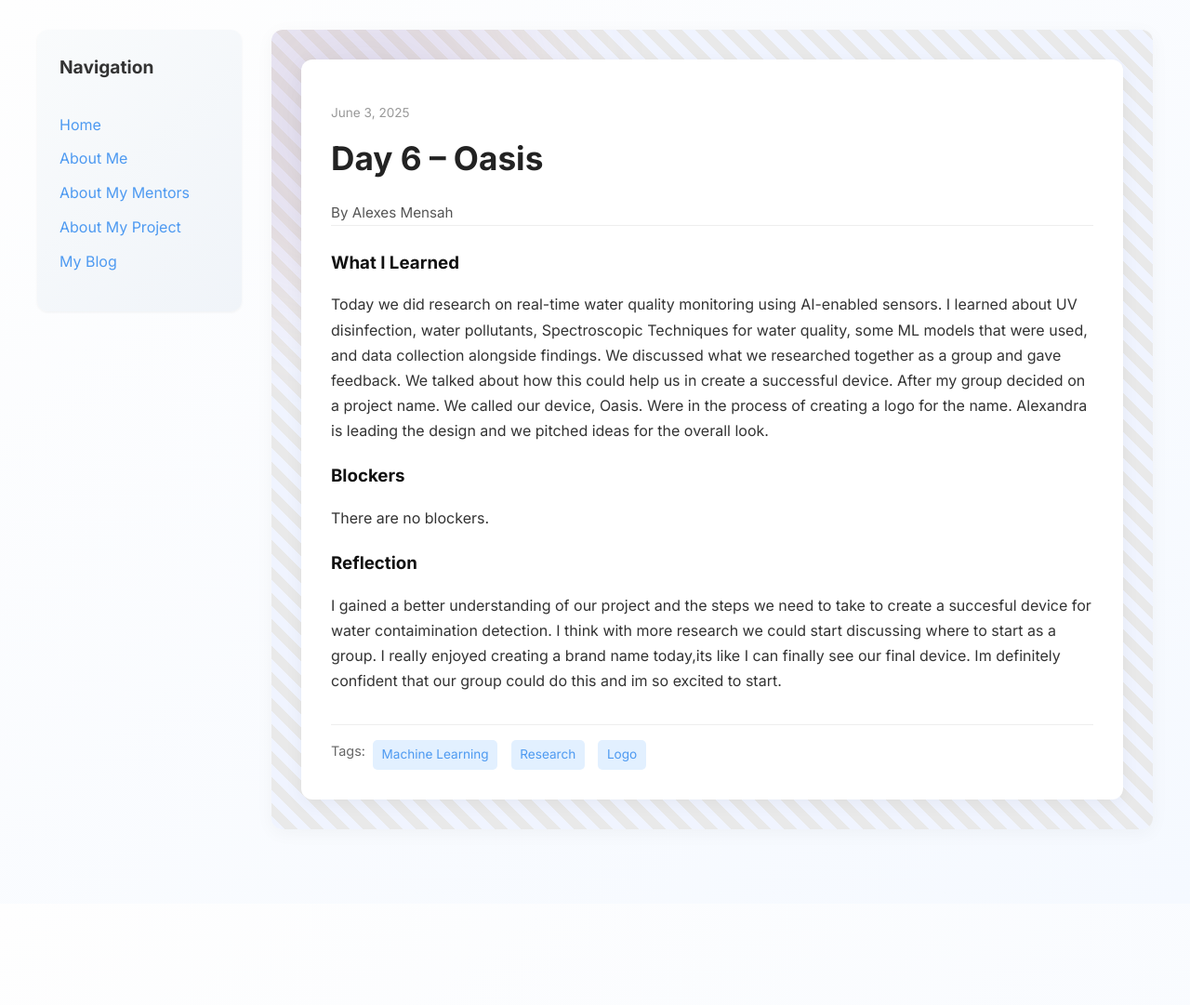
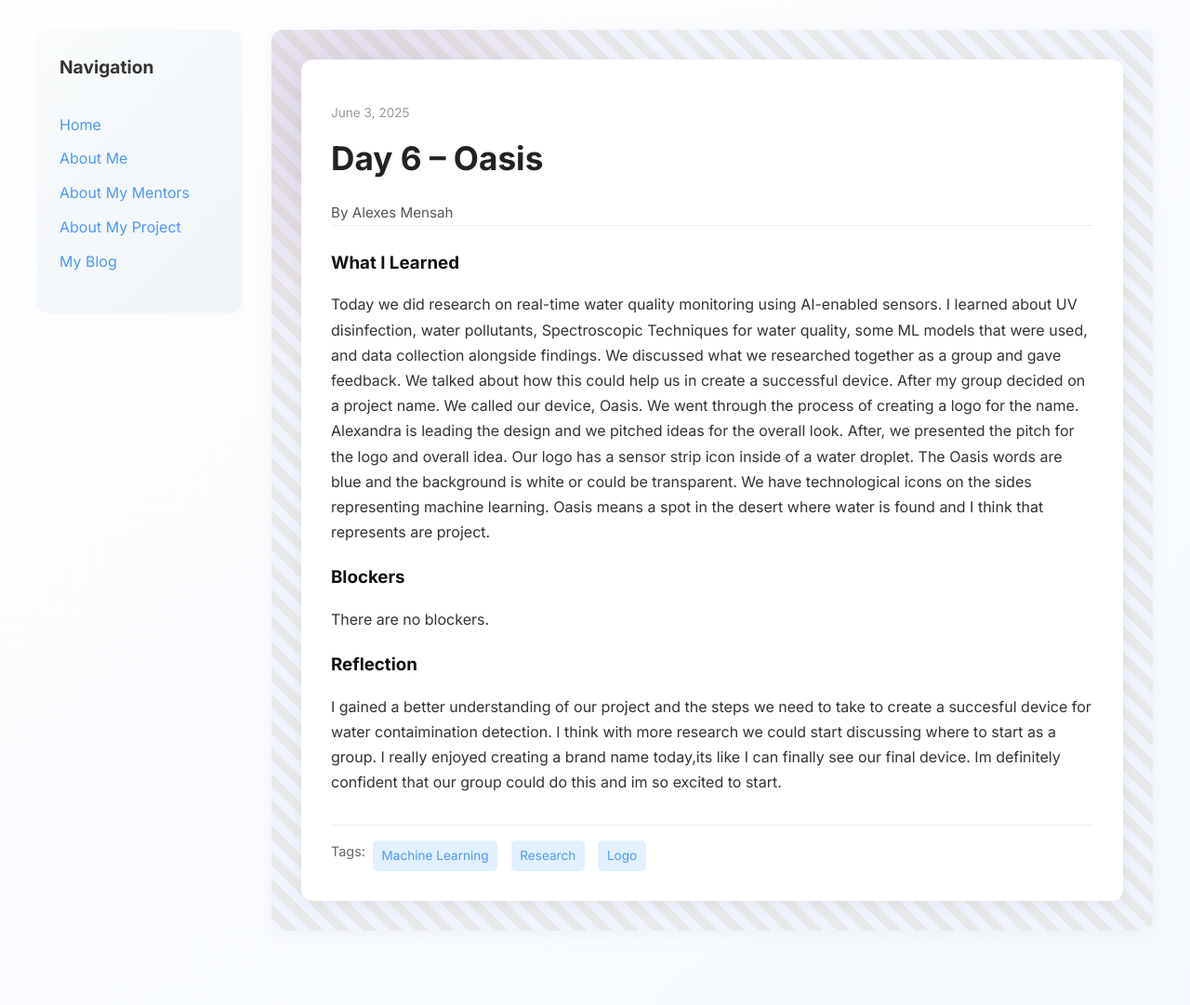
Before and after one commit to alexes22/alexes22.github.io, a Jekyll site: the page built from _posts/2025-06-3-day-6.md, in a window 1280 px wide. Shown: the whole page at 93% size. Built offline with Jekyll 4.4.1, drawn with Linux system fonts in a browser that asks for light colours; before the commit the page ends 972 px from its top, so only the background shows below that.

Commit message:
Update 2025-06-3-day-6.md

```diff
--- a/_posts/2025-06-3-day-6.md
+++ b/_posts/2025-06-3-day-6.md
@@ -7,7 +7,7 @@
 tags: ["Machine Learning","Research", "Logo" ]
 
 what_i_learned: |
-  Today we did research on real-time water quality monitoring using AI-enabled sensors. I learned about UV disinfection, water pollutants, Spectroscopic Techniques for water quality, some ML models that were used, and data collection alongside findings. We discussed what we researched together as a group and gave feedback. We talked about how this could help us in create a successful device. After my group decided on a project name. We called our device, Oasis. Were in the process of creating a logo for the name. Alexandra is leading the design and we pitched ideas for the overall look.
+  Today we did research on real-time water quality monitoring using AI-enabled sensors. I learned about UV disinfection, water pollutants, Spectroscopic Techniques for water quality, some ML models that were used, and data collection alongside findings. We discussed what we researched together as a group and gave feedback. We talked about how this could help us in create a successful device. After my group decided on a project name. We called our device, Oasis. We went through the process of creating a logo for the name. Alexandra is leading the design and we pitched ideas for the overall look. After, we presented the pitch for the logo and overall idea. Our logo has a sensor strip icon inside of a water droplet. The Oasis words are blue and the background is white or could be transparent. We have technological icons on the sides representing machine learning. Oasis means a spot in the desert where water is found and I think that represents are project.
 
 blockers: |
  There are no blockers.
```
